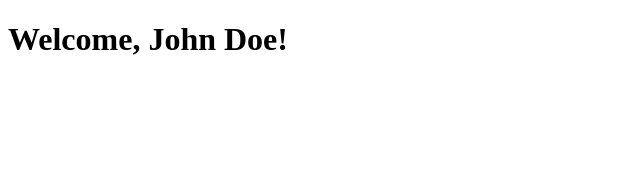
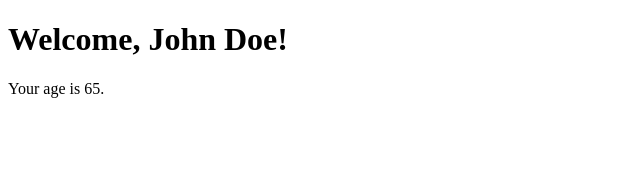
Before and after one commit to abdullahdogankilic/React-EXERCISES, a React (Vite) app: page / in a window 1280 px wide. Shown: the top 170 px of the page, without its empty margins (0-640 px from the left). Built offline with nearby package versions, Linux system fonts and the light colour scheme.

Commit message:
Update App.jsx

```diff
--- a/src/App.jsx
+++ b/src/App.jsx
@@ -8,7 +8,7 @@ const Welcome = (props) => {
   return (
     <div>
       <h1>Welcome, {props.name}!</h1>
-      {props.age > 18 && props.age < 65 && <Age age={props.age} />}
+      {props.age && <Age age={props.age} />}
     </div>
   );
 };
```
